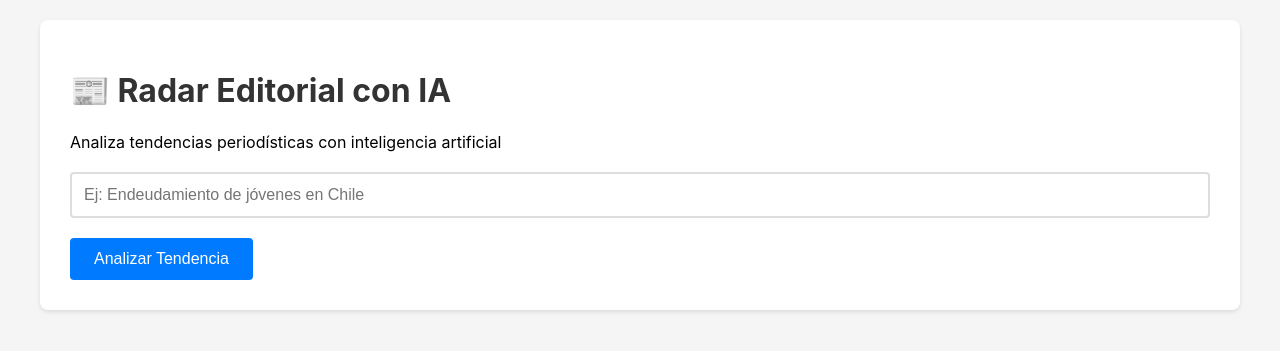
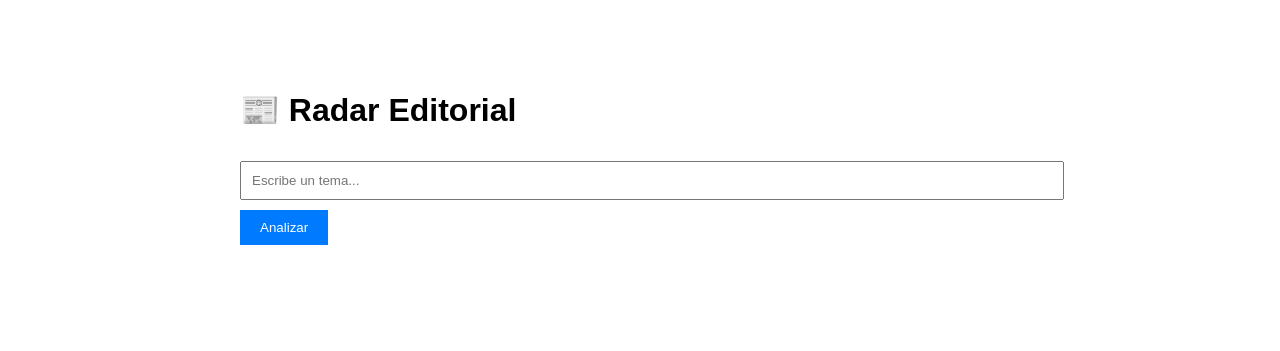
Before and after one commit to cokefigcl/radareditorialia, a Flask app: page / in a window 1280 px wide. Shown: the top 351 px of the page. Run offline with Flask 3, Linux system fonts and the light colour scheme.

Commit message:
Update index.html

```diff
--- a/templates/index.html
+++ b/templates/index.html
@@ -1,176 +1,38 @@
 <!DOCTYPE html>
-<html lang="es">
+<html>
 <head>
-    <meta charset="UTF-8">
-    <meta name="viewport" content="width=device-width, initial-scale=1.0">
-    <title>Radar Editorial con IA</title>
+    <title>Radar Editorial</title>
     <style>
-        body {
-            font-family: -apple-system, BlinkMacSystemFont, 'Segoe UI', Roboto, sans-serif;
-            max-width: 1200px;
-            margin: 0 auto;
-            padding: 20px;
-            background: #f5f5f5;
-        }
-        .container {
-            background: white;
-            padding: 30px;
-            border-radius: 8px;
-            box-shadow: 0 2px 4px rgba(0,0,0,0.1);
-        }
-        h1 { color: #333; }
-        .input-group {
-            margin: 20px 0;
-        }
-        input[type="text"] {
-            width: 100%;
-            padding: 12px;
-            font-size: 16px;
-            border: 2px solid #ddd;
-            border-radius: 4px;
-            box-sizing: border-box;
-        }
-        button {
-            background: #007bff;
-            color: white;
-            padding: 12px 24px;
-            border: none;
-            border-radius: 4px;
-            cursor: pointer;
-            font-size: 16px;
-        }
-        button:hover { background: #0056b3; }
-        button:disabled { background: #ccc; }
-        .result {
-            margin-top: 30px;
-            padding: 20px;
-            background: #f8f9fa;
-            border-radius: 4px;
-            display: none;
-        }
-        .result h3 { color: #333; margin-top: 0; }
-        .loading {
-            display: none;
-            text-align: center;
-            padding: 20px;
-        }
-        .error {
-            background: #f8d7da;
-            color: #721c24;
-            padding: 15px;
-            border-radius: 4px;
-            margin-top: 20px;
-            display: none;
-        }
-        .tag {
-            display: inline-block;
-            background: #e9ecef;
-            padding: 5px 10px;
-            margin: 5px 5px 5px 0;
-            border-radius: 3px;
-            font-size: 14px;
-        }
+        body { font-family: Arial; max-width: 800px; margin: 50px auto; padding: 20px; }
+        input { width: 100%; padding: 10px; margin: 10px 0; }
+        button { padding: 10px 20px; background: #007bff; color: white; border: none; cursor: pointer; }
+        .result { margin-top: 20px; padding: 20px; background: #f0f0f0; display: none; }
     </style>
 </head>
 <body>
-    <div class="container">
-        <h1>📰 Radar Editorial con IA</h1>
-        <p>Analiza tendencias periodísticas con inteligencia artificial</p>
-
-        <div class="input-group">
-            <input type="text" id="topicInput" placeholder="Ej: Endeudamiento de jóvenes en Chile">
-        </div>
-
-        <button onclick="analyzeTrend()" id="analyzeBtn">Analizar Tendencia</button>
-
-        <div class="loading" id="loading">
-            <p>🤖 La IA está analizando...</p>
-        </div>
-
-        <div class="error" id="error"></div>
-
-        <div class="result" id="result">
-            <h3>📊 Análisis de: <span id="resultTopic"></span></h3>
-            <div id="analysisContent"></div>
-        </div>
-    </div>
+    <h1>📰 Radar Editorial</h1>
+    <input type="text" id="topic" placeholder="Escribe un tema...">
+    <button onclick="analizar()">Analizar</button>
+    <div class="result" id="result"></div>
 
     <script>
-        async function analyzeTrend() {
-            const topic = document.getElementById('topicInput').value.trim();
-            if (!topic) {
-                alert('Ingresa un tema para analizar');
-                return;
-            }
-
-            const btn = document.getElementById('analyzeBtn');
-            const loading = document.getElementById('loading');
+        async function analizar() {
+            const topic = document.getElementById('topic').value;
             const result = document.getElementById('result');
-            const error = document.getElementById('error');
-
-            btn.disabled = true;
-            loading.style.display = 'block';
-            result.style.display = 'none';
-            error.style.display = 'none';
+            result.style.display = 'block';
+            result.innerHTML = 'Cargando...';
 
             try {
-                const response = await fetch('/api/analyze', {
+                const res = await fetch('/api/analyze', {
                     method: 'POST',
-                    headers: { 'Content-Type': 'application/json' },
-                    body: JSON.stringify({ topic: topic })
+                    headers: {'Content-Type': 'application/json'},
+                    body: JSON.stringify({topic: topic})
                 });
-
-                const data = await response.json();
-
-                if (data.error) {
-                    throw new Error(data.error);
-                }
-
-                displayResult(data);
-                result.style.display = 'block';
-            } catch (err) {
-                error.textContent = 'Error: ' + err.message;
-                error.style.display = 'block';
-            } finally {
-                btn.disabled = false;
-                loading.style.display = 'none';
+                const data = await res.json();
+                result.innerHTML = '<pre>' + JSON.stringify(data, null, 2) + '</pre>';
+            } catch (e) {
+                result.innerHTML = 'Error: ' + e.message;
             }
-        }
-
-        function displayResult(data) {
-            document.getElementById('resultTopic').textContent = data.topic;
-            const analysis = data.analysis;
-
-            let html = '';
-
-            if (analysis.hipotesis) {
-                html += `<h4>🎯 Hipótesis</h4><p>${analysis.hipotesis}</p>`;
-            }
-
-            if (analysis.senales_clave && analysis.senales_clave.length) {
-                html += `<h4> Señales clave a monitorear</h4>`;
-                analysis.senales_clave.forEach(señal => {
-                    html += `<span class="tag">${señal}</span>`;
-                });
-            }
-
-            if (analysis.angulos_periodisticos && analysis.angulos_periodisticos.length) {
-                html += `<h4>📝 Ángulos periodísticos sugeridos</h4><ul>`;
-                analysis.angulos_periodisticos.forEach(angulo => {
-                    html += `<li>${angulo}</li>`;
-                });
-                html += `</ul>`;
-            }
-
-            if (analysis.fuentes_sugeridas && analysis.fuentes_sugeridas.length) {
-                html += `<h4>📚 Fuentes sugeridas</h4><ul>`;
-                analysis.fuentes_sugeridas.forEach(fuente => {
-                    html += `<li>${fuente}</li>`;
-                });
-                html += `</ul>`;
-            }
-
-            document.getElementById('analysisContent').innerHTML = html;
         }
     </script>
 </body>
```
